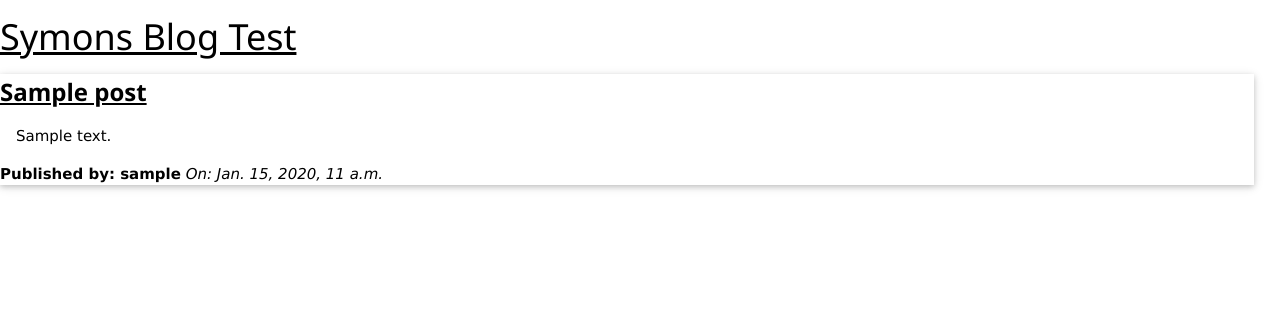
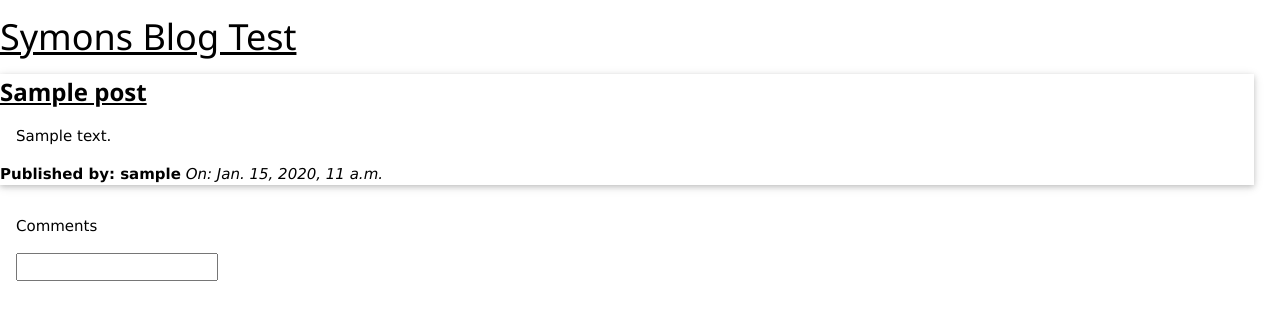
Before and after one commit to Symonss/djangogirls, a Django app: template blog/templates/blog/post_list.html in a window 1280 px wide. Shown: the top 320 px of the page. Run offline with Django 3.2, Linux system fonts and the light colour scheme; the template is opened without the code that fills it: values that come from a table or form of the project are taken from there, others are empty; tables that the repository leaves empty hold one stand-in row (values such as "Sample post").

Commit message:
using w3.css

```diff
--- a/blog/templates/blog/post_list.html
+++ b/blog/templates/blog/post_list.html
@@ -23,6 +23,10 @@
         <p class="w3-container">{{ post.text|linebreaksbr }}</p>
         <p ><b >Published by: {{ post.author }}</b>    <i> On: {{ post.published_date }}</i></p>
     </div>
+   <div class="w3-container">
+       <p>Comments</p>
+       <input type="text">
+   </div>
 {% endfor %}
 
     </body>
```
